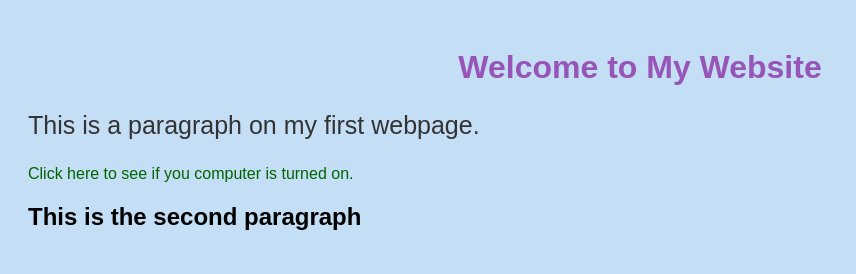
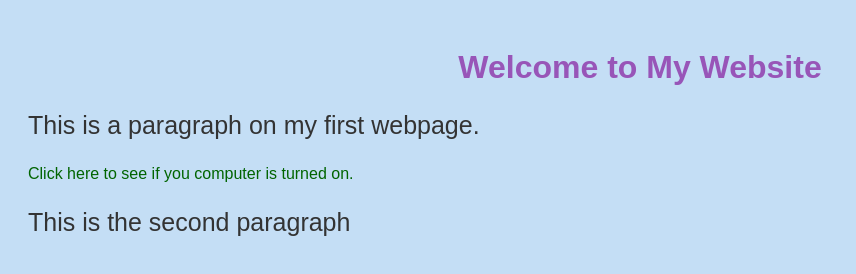
Before and after one commit to Arshdeep-singh-chahal/my-website, a plain HTML site: page index.html in a window 1280 px wide. Shown: the whole page, without its empty margins (0-856 px from the left). Drawn offline with Linux system fonts and the light colour scheme.

Commit message:
index.html

```diff
--- a/index.html
+++ b/index.html
@@ -11,6 +11,6 @@
   <h1>Welcome to My Website</h1>
   <p>This is a paragraph on my first webpage.</p>
   <a href="https://ismycomputeron.net/" target="_blank">Click here to see if you computer is turned on.</a>
-  <h2>This is the second paragraph</h2>
+  <p>This is the second paragraph</p>
 </body>
 </html>
```
